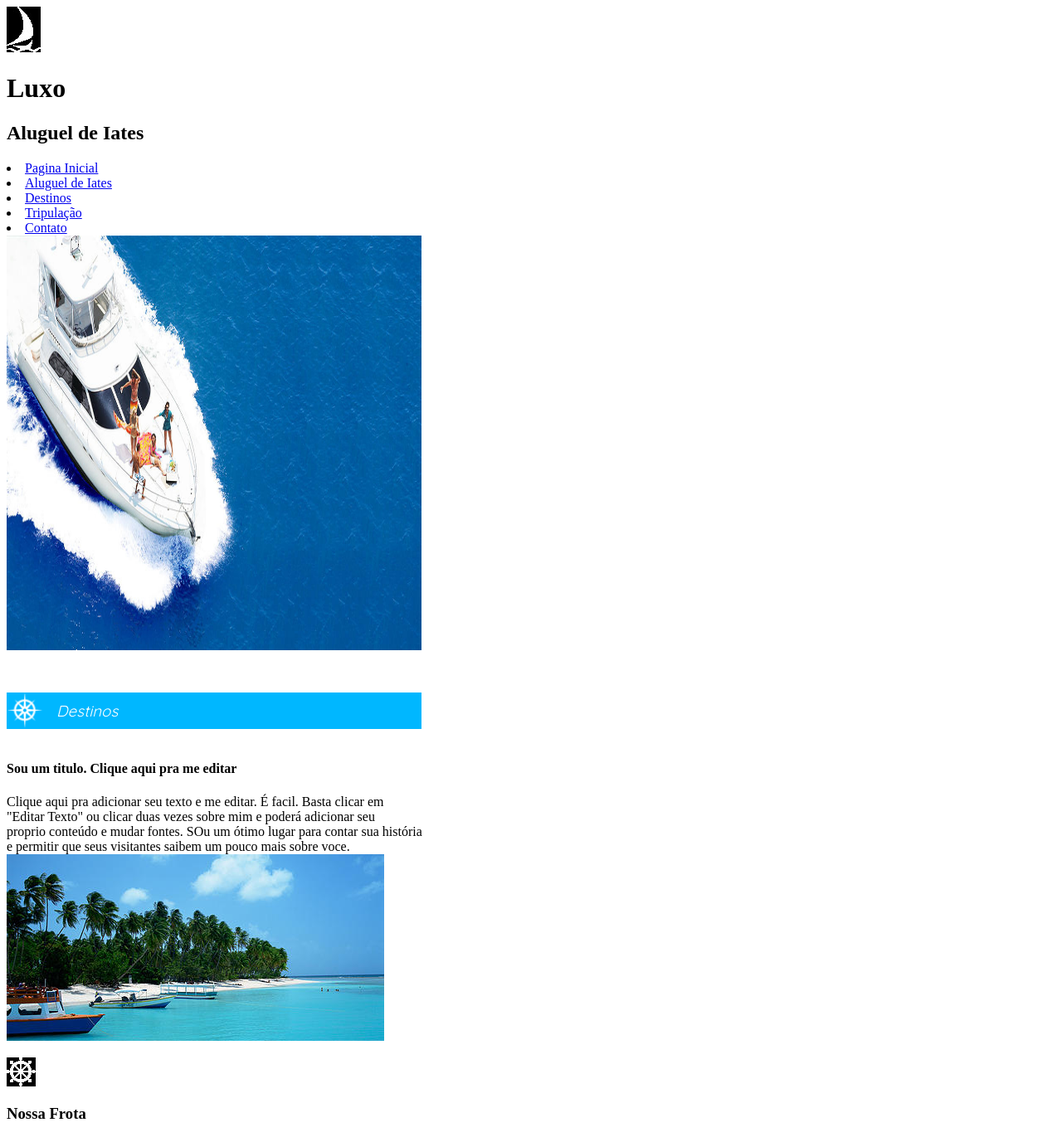
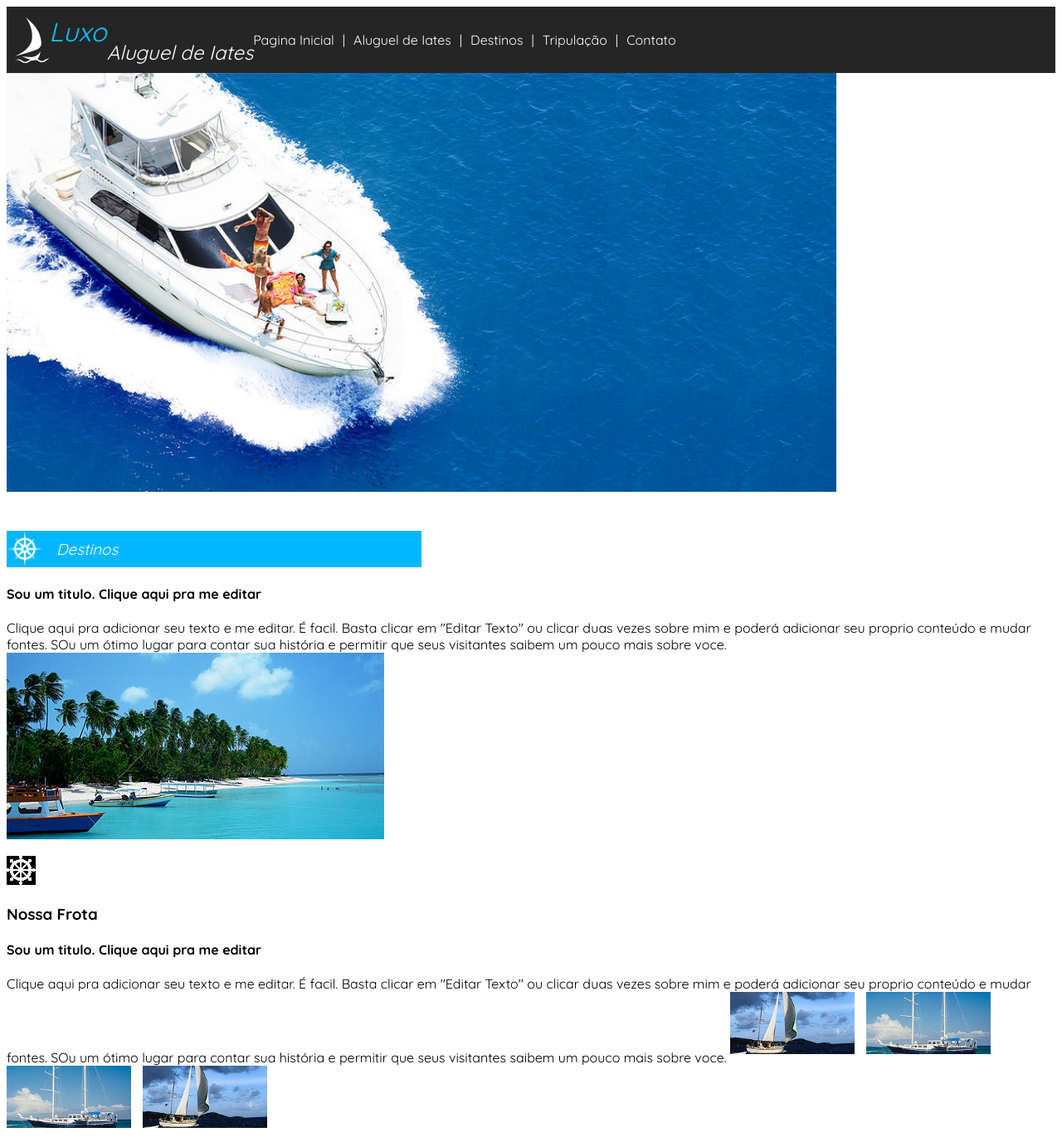
Before and after one commit to Marcelomhq/intro-to-front-end, a plain HTML site: page Projeto-AluguelIates/Projeto-AluguelIates/pagina-inicial.html in a window 1280 px wide. Shown: the top 1377 px of the page at 83% size. Drawn offline with Linux system fonts and the light colour scheme.

Commit message:
14.09.24

```diff
--- /dev/null
+++ b/Projeto-AluguelIates/Projeto-AluguelIates/css/pagina-inicial-imagens.css
@@ -0,0 +1,22 @@
+.barco-principal{
+  width: 1000px;
+  display: block;
+}
+.barco1{
+  width: 150px;
+  height: 75px;
+  margin-right: 10px;
+  margin-bottom: 10px;
+}
+.destinos-imagem{
+  margin-bottom: 0;
+  margin-top: 0;
+  background-color:rgb(0, 183, 255);
+  position: relative ;
+  top: 47.3px;
+  z-index: 2;
+  height: 43.2px;
+}
+/* .logo-boat{
+  align-items: left;
+} */
--- /dev/null
+++ b/Projeto-AluguelIates/Projeto-AluguelIates/css/pagina-inicial.css
@@ -0,0 +1,68 @@
+body{
+  font-family: Quicksand;
+}
+.destinos{
+    color: white;
+    background-color: rgb(0, 183, 255);
+    font-style: italic;
+    font-weight: normal;
+    width: 500px;
+    position: relative;
+    margin-top: 0;
+    margin-bottom: 0;
+    padding-top: 10px;
+    padding-bottom: 10px;
+    text-indent: 60px;
+  }
+
+.titulo-luxo{
+  display: inline-block;
+  font-style: italic;
+  margin: 0;
+  vertical-align: top;
+  font-weight: normal;
+  color: rgb(0, 195, 255);
+  padding-bottom: 20px;
+}
+
+.titulo-aluguel-iates{
+  display: inline-block;
+  font-style: italic;
+  margin: 0;
+  vertical-align: bottom;
+  font-weight: normal;
+  padding-top: 30px;
+
+}
+
+li:not(:last-child)::after{
+  content: "|";
+  color: white;
+  margin-left: 10px;
+  margin-right: 10px;
+}
+li a{
+  text-decoration: none;
+  color: white;
+}
+
+.menu{
+  display: inline-block;
+  list-style-type: none;
+  padding: 0;
+  display: flex;
+  flex-direction: row;
+  margin: 0;
+  color: white;
+  width: 550px;
+}
+
+.header-container{
+  display: flex;
+  /* flex-direction: column; */
+  /* justify-content: space-between; */
+  align-items: center;
+  background-color: rgb(37, 37, 37);
+  padding: 10px;
+  color: white;
+}
--- a/Projeto-AluguelIates/Projeto-AluguelIates/pagina-inicial.css
+++ /dev/null
@@ -1,29 +0,0 @@
-.barco1{
-    width: 150px;
-    height: 75px;
-    margin-right: 10px;
-    margin-bottom: 10px;
-  }
-.destinos{
-    font-family: Quicksand;
-    color: white;
-    background-color: rgb(0, 183, 255);
-    font-style: italic;
-    font-weight: normal;
-    width: 500px;
-    position: relative;
-    margin-top: 0;
-    margin-bottom: 0;
-    padding-top: 10px;
-    padding-bottom: 10px;
-    text-indent: 60px;
-  }
-.destinos-imagem{
-    margin-bottom: 0;
-    margin-top: 0;
-    background-color:rgb(0, 183, 255);
-    position:relative ;
-    top: 47.3px;
-    z-index: 2;
-    height: 43.2px;
-}
--- a/Projeto-AluguelIates/Projeto-AluguelIates/pagina-inicial.html
+++ b/Projeto-AluguelIates/Projeto-AluguelIates/pagina-inicial.html
@@ -4,42 +4,45 @@
   <meta charset="UTF-8">
   <meta name="viewport" content="width=device-width, initial-scale=1.0">
   <title>Luxo - Aluguel de Iates</title>
-  <link rel="stylesheet" href="pagina-inicial.css">
+  <link rel="stylesheet" href="css/pagina-inicial.css">
+  <link rel="stylesheet" href="css/pagina-inicial-imagens.css">
   <link rel="preconnect" href="https://fonts.googleapis.com">
   <link rel="preconnect" href="https://fonts.gstatic.com" crossorigin>
   <link href="https://fonts.googleapis.com/css2?family=Quicksand:wght@300..700&display=swap" rel="stylesheet">
   </head>
 <body>
-  <img src="imagens/barco1.jpg" alt="Logo Luxos">
-  <h1>Luxo</h1>
-  <h2>Aluguel de Iates</h2>
-  <il>
-    <li><a href="pagina-inicial.html">Pagina Inicial</a></li>
-    <li><a href="aluguel-iates.html">Aluguel de Iates</a></li>
-    <li><a href="destinos.html">Destinos</a></li>
-    <li><a href="aluguel-iates.html">Tripulação</a></li>
-    <li><a href="destinos.html">Contato</a></li>
-  </il>
-  <img src="imagens/barcoprincipal.jpg" alt="Foto Barco Principal" width="500" height="500"><br>
+  <div class="header-container">
+    <img class="logo-boat" src="imagens/barco1.png" alt="Logo Luxos">
+    <h1 class="titulo-luxo">Luxo</h1>
+    <h2 class="titulo-aluguel-iates">Aluguel de Iates</h2>
+    <ul class="menu">
+      <li><a href="pagina-inicial.html">Pagina Inicial</a></li>
+      <li><a href="aluguel-iates.html">Aluguel de Iates</a></li>
+      <li><a href="destinos.html">Destinos</a></li>
+      <li><a href="aluguel-iates.html">Tripulação</a></li>
+      <li><a href="contato.html">Contato</a></li>
+    </ul>
+  </div>
+  <img src="imagens/barcoprincipal.jpg" alt="Foto Barco Principal" class="barco-principal">
   <img src="imagens/destino.png" alt="Foto Destinos" class="destinos-imagem">
   <h3 class="destinos">Destinos</h3>
-  <br><h4>Sou um titulo. Clique aqui pra me editar</h4>
+  <h4>Sou um titulo. Clique aqui pra me editar</h4>
   <p>
-    Clique aqui pra adicionar seu texto e me editar. É facil. Basta clicar em <br>
-    "Editar Texto" ou clicar duas vezes sobre mim e poderá adicionar seu<br>
-    proprio conteúdo e mudar fontes. SOu um ótimo lugar para contar sua história<br>
+    Clique aqui pra adicionar seu texto e me editar. É facil. Basta clicar em
+    "Editar Texto" ou clicar duas vezes sobre mim e poderá adicionar seu
+    proprio conteúdo e mudar fontes. SOu um ótimo lugar para contar sua história
     e permitir que seus visitantes saibem um pouco mais sobre voce.
-    <br><img src="imagens/barcodestino.jpg" alt="Barco Destinos"><br>
+    <img src="imagens/barcodestino.jpg" alt="Barco Destinos">
   </p>
   <img src="imagens/nossafrota.jpg" alt="Foto Nossa Frota"> <h3>Nossa Frota</h3>
-  <br><h4>Sou um titulo. Clique aqui pra me editar</h4>
+  <h4>Sou um titulo. Clique aqui pra me editar</h4>
   <p>
-    Clique aqui pra adicionar seu texto e me editar. É facil. Basta clicar em <br>
-    "Editar Texto" ou clicar duas vezes sobre mim e poderá adicionar seu<br>
-    proprio conteúdo e mudar fontes. SOu um ótimo lugar para contar sua história<br>
+    Clique aqui pra adicionar seu texto e me editar. É facil. Basta clicar em
+    "Editar Texto" ou clicar duas vezes sobre mim e poderá adicionar seu
+    proprio conteúdo e mudar fontes. SOu um ótimo lugar para contar sua história
     e permitir que seus visitantes saibem um pouco mais sobre voce.
-    <br><img src="imagens/barconossafrota1.jpg" class="barco1">
-    <img src="imagens/barconossafrota2.jpg" class="barco1"><br>
+    <img src="imagens/barconossafrota1.jpg" class="barco1">
+    <img src="imagens/barconossafrota2.jpg" class="barco1">
     <img src="imagens/barconossafrota2.jpg" class="barco1">
     <img src="imagens/barconossafrota1.jpg" class="barco1">
   </p>
```
Also changed, not shown: Projeto-AluguelIates/Projeto-AluguelIates/aluguel-iates.html (+2 -2 lines), Projeto-AluguelIates/Projeto-AluguelIates/contato.html (+1 -1 lines), Projeto-AluguelIates/Projeto-AluguelIates/destinos.html (+1 -1 lines), Projeto-AluguelIates/Projeto-AluguelIates/tripulacao.html (+1 -1 lines).
